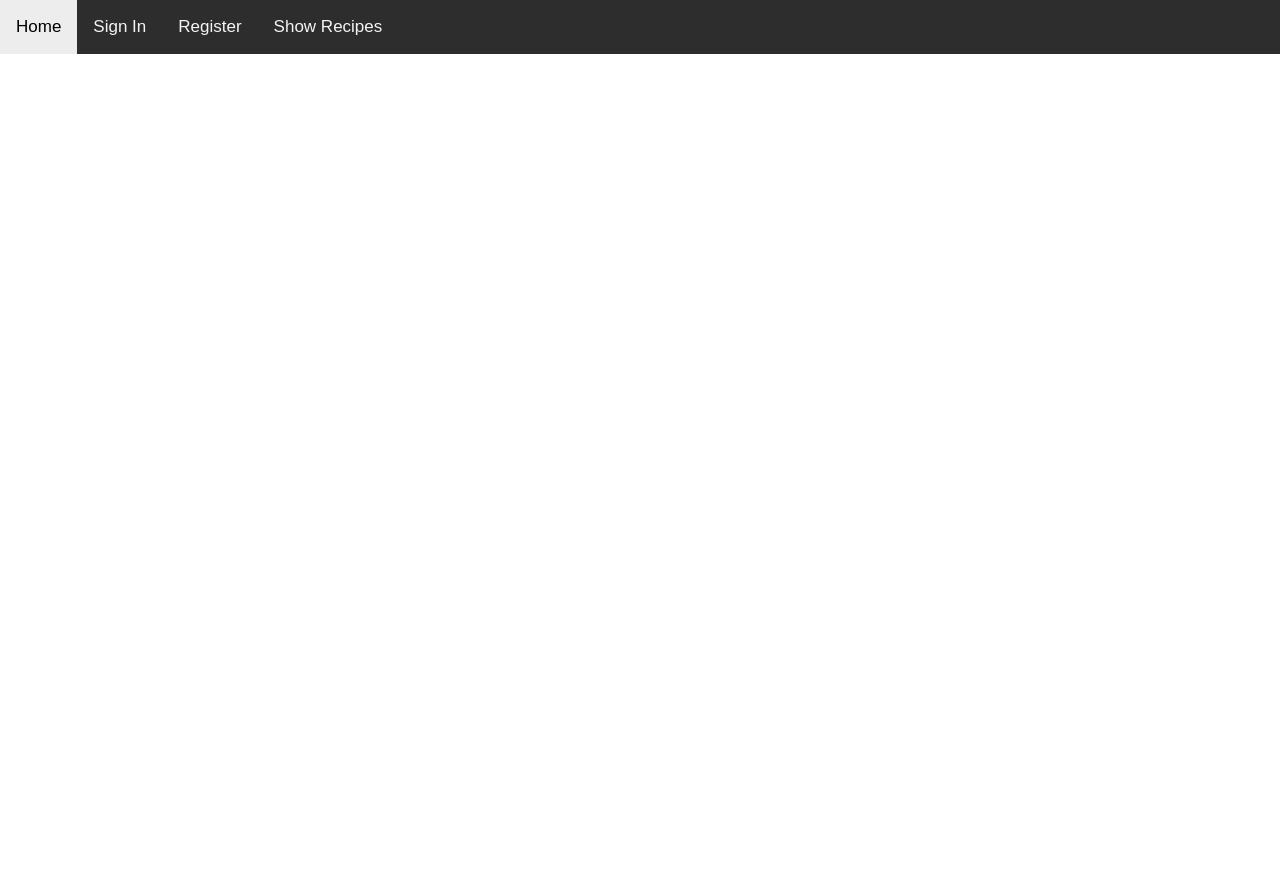
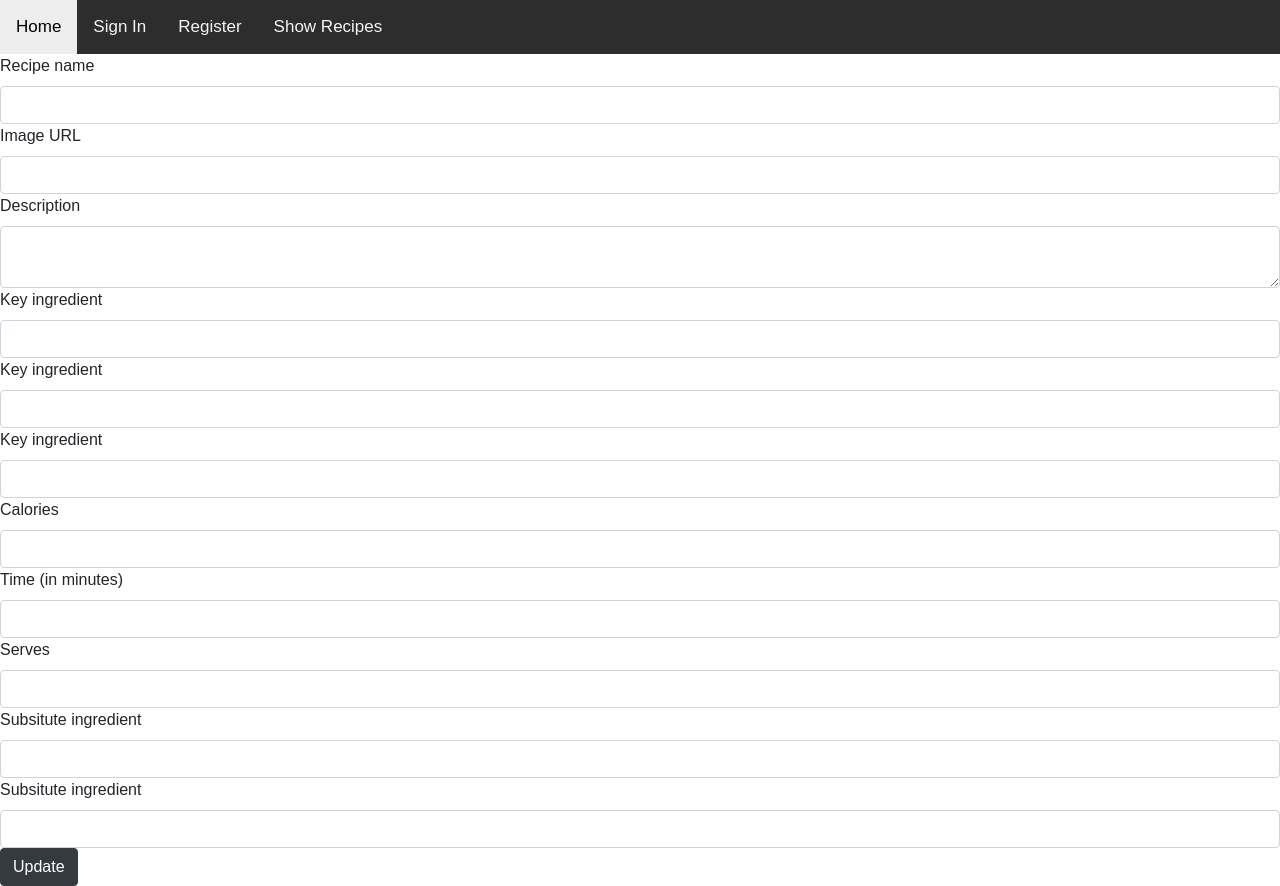
Before and after one commit to chookmook29/cookbook, a Flask app: template templates/edit.html in a window 1280 px wide. Before the commit the page ends 54 px from the top, so only its background shows below. Run offline with Flask 2, Linux system fonts and the light colour scheme; the template is opened without the code that fills it, so the values that code supplies are empty; some libraries are stand-ins or nearby versions.

Commit message:
add update.html & some functionality, rename add.html button

```diff
--- a/run.py
+++ b/run.py
@@ -78,9 +78,32 @@ def my_recipes():
     my_recipes = mongo.db.recipes.find({"creator": session['user']})
     return render_template('my.html', my_recipes=my_recipes, user=user)
 
-@app.route('/edit_recipe', methods=['GET', 'POST'])
-def edit_recipe():
-    return render_template('edit.html')
+@app.route('/edit_recipe/<edit_id>')
+def edit_recipe(edit_id):
+    single_edit = mongo.db.recipes.find_one({"_id": ObjectId(edit_id)})
+    return render_template('edit.html', single_edit=single_edit)
+
+@app.route('/update_recipe', methods=['POST'])
+def update_recipe(edit_id):
+    recipes = mongo.db.recipes
+    recipes.update(
+            {'_id': ObjectId(edit_id)},
+            {
+                'creator': session['user'],
+                'name': request.form['name'],
+                'image': request.form['image'],
+                'description': request.form['description'],
+                'key_ingredient_1': request.form['key_ingredient_1'],
+                'key_ingredient_2': request.form['key_ingredient_2'],
+                'key_ingredient_3': request.form['key_ingredient_3'],
+                'calories': request.form['calories'],
+                'time': request.form['time'],
+                'serves': request.form['serves'],
+                'substitute_1': request.form['substitute_1'],
+                'substitute_2': request.form['substitute_2']
+            })
+    return render_template('update.html')
+
 
 @app.route('/delete/<delete_id>')
 def delete_recipe(delete_id):
--- a/templates/add.html
+++ b/templates/add.html
@@ -6,7 +6,7 @@
 	<label for='image'>Image URL</label>
 	<input type='text' name='image' class="form-control" required>
 	<label for='description'>Description</label>
-	<input type='text' name='description' class="form-control" required>
+	<textarea name='description' class="form-control" required></textarea>
 	<label for='key_ingredient_1'>Key ingredient</label>
 	<input type='text' name='key_ingredient_1' class="form-control" required>
 	<label for='key_ingredient_2'>Key ingredient</label>
--- a/templates/edit.html
+++ b/templates/edit.html
@@ -1,3 +1,28 @@
 {% extends 'base.html' %}
 {% block content %}
+<form action='{{url_for('update_recipe')}}' method="POST">
+	<label for='name'>Recipe name</label>
+	<input type='text' name='name' class="form-control" value="{{ single_edit.name }}" required>
+	<label for='image'>Image URL</label>
+	<input type='text' name='image' class="form-control" value="{{ single_edit.image }}" required>
+	<label for='description'>Description</label>
+	<textarea name='description' class="form-control" required>{{ single_edit.description }}</textarea>
+	<label for='key_ingredient_1'>Key ingredient</label>
+	<input type='text' name='key_ingredient_1' class="form-control" value="{{ single_edit.key_ingredient_1 }}" required>
+	<label for='key_ingredient_2'>Key ingredient</label>
+	<input type='text' name='key_ingredient_2' class="form-control" value="{{ single_edit.key_ingredient_2 }}">
+	<label for='key_ingredient_3'>Key ingredient</label>
+	<input type='text' name='key_ingredient_3' class="form-control" value="{{ single_edit.key_ingredient_3 }}">
+	<label for='calories'>Calories</label>
+	<input type='text' name='calories' class="form-control" value="{{ single_edit.calories }}" required>
+	<label for='time'>Time (in minutes)</label>
+	<input type='text' name='time' class="form-control" value="{{ single_edit.time }}" required>
+	<label for='serves'>Serves</label>
+	<input type='text' name='serves' class="form-control" value="{{ single_edit.serves}}" required>
+	<label for='substitute_1'>Subsitute ingredient</label>
+	<input type='text' name='substitute_1' class="form-control" value="{{ single_edit.substitute_1 }}">
+	<label for='substitute_2'>Subsitute ingredient</label>
+	<input type='text' name='substitute_2' class="form-control" value="{{ single_edit.substitute_2 }}">
+	<button type='submit' name='action' class="btn btn-dark">Update</button>
+</form>
 {% endblock %}
```
